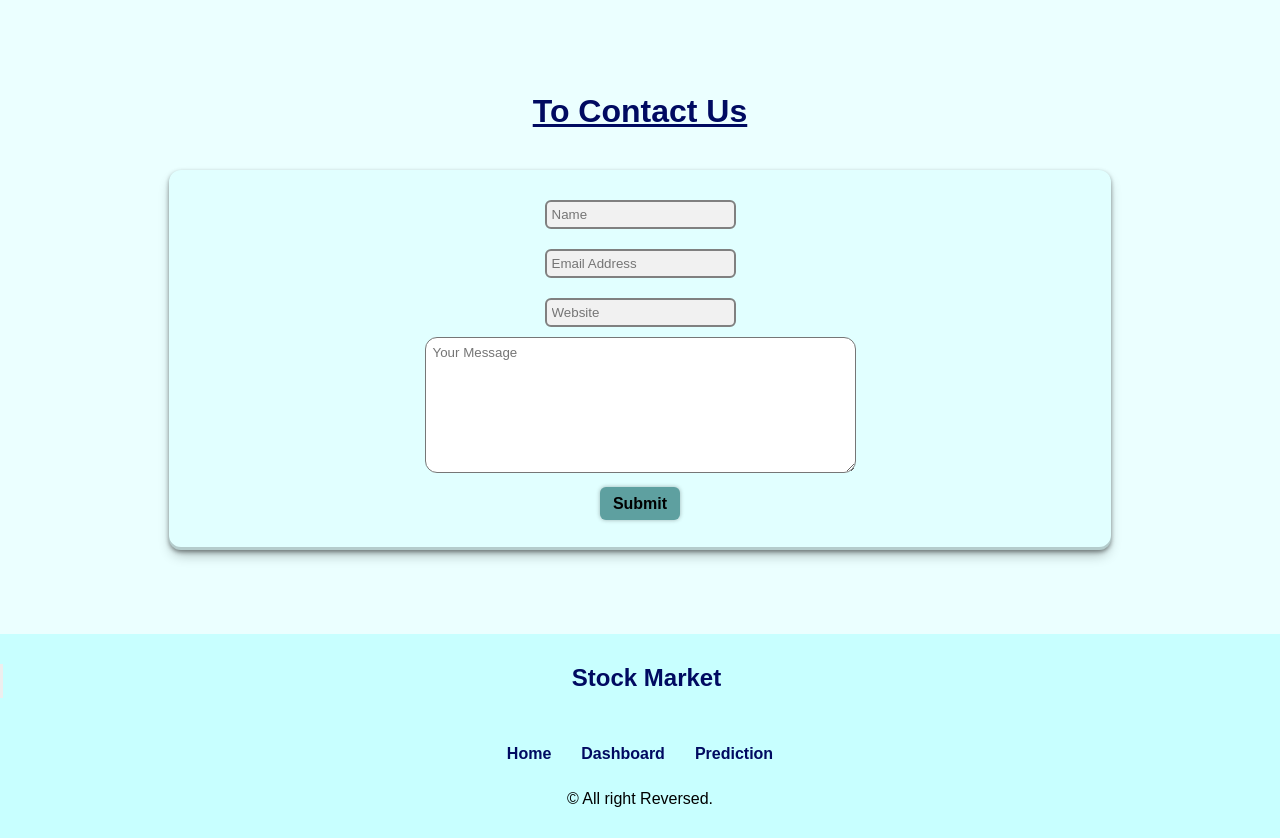
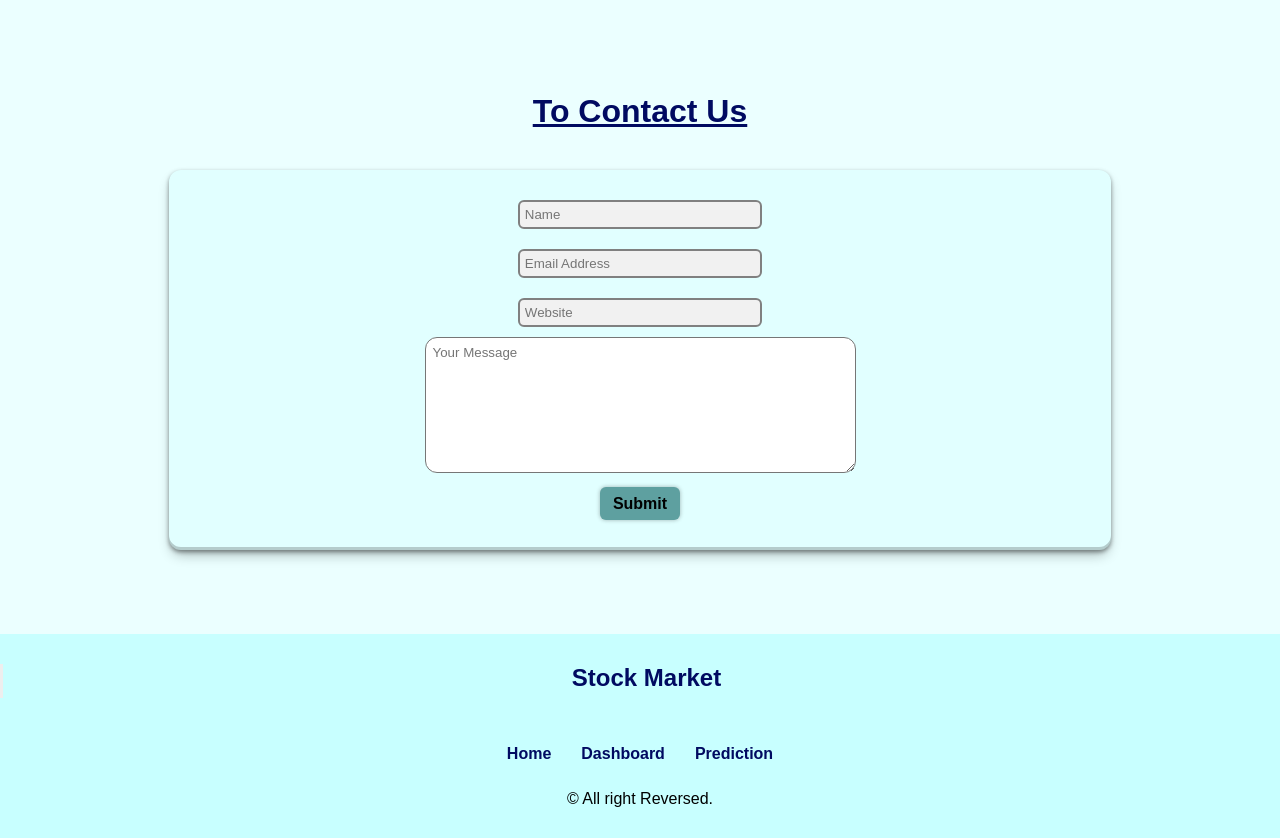
Before and after one commit to ankitpakhale/StockMarketPrediction, a Django app: page /pred_app/contact/ in a window 1280 px wide. Shown: the part 164-1002 px from the top of the page. Run offline with Django 3.2, Linux system fonts and the light colour scheme; some libraries are stand-ins or nearby versions.

Commit message:
designing commit

```diff
--- a/pred_app/static/css/newstyle.css
+++ b/pred_app/static/css/newstyle.css
@@ -127,6 +127,7 @@ input {
   border-radius: 6px;
   padding: 5px;
   background: #f1f1f1;
+  width: 25%;
 }
 
 .cform{
--- a/pred_app/templates/pred_app/base.html
+++ b/pred_app/templates/pred_app/base.html
@@ -30,7 +30,7 @@
         <script src="{% static 'pred_app/js/modernizr.custom.js' %}" type="text/javascript">
         </script>
         <!-- <link href="http://fonts.googleapis.com/css?family=Raleway:500,600,700,100,800,900,400,200,300" rel="stylesheet" type="text/css"></link> -->
-        <link href="http://fonts.googleapis.com/css?family=Playball" rel="stylesheet" type="text/css"></link>
+        <!-- <link href="http://fonts.googleapis.com/css?family=Playball" rel="stylesheet" type="text/css"></link> -->
         <script src="{% static 'pred_app/js/jquery.1.11.1.js' %}" type="text/javascript"></script>
         <script src="{% static 'pred_app/js/jquery-1.10.2.min.js' %}" type="text/javascript"></script>
         <script src="{% static 'pred_app/js/handlebars.js' %}"></script>
--- a/pred_app/templates/pred_app/prediction.html
+++ b/pred_app/templates/pred_app/prediction.html
@@ -32,7 +32,7 @@
         <h1 class="main">Get Your Predictions For Any Company!</h1>
 
         <form align="left" class="cform" id="search">
-            <input class="form-control typeahead" data-url2="{% static 'pred_app/data/stock2.json' %}" data-url="{% static 'pred_app/data/stock.json' %}" id="typeahead" placeholder="Search Stock Symbol..." type="text" usr-url=""/>
+            <input data-url2="{% static 'pred_app/data/stock2.json' %}" data-url="{% static 'pred_app/data/stock.json' %}" id="typeahead" placeholder="Search Stock Symbol..." type="text"/>
         </form>
     </div>
 
```
